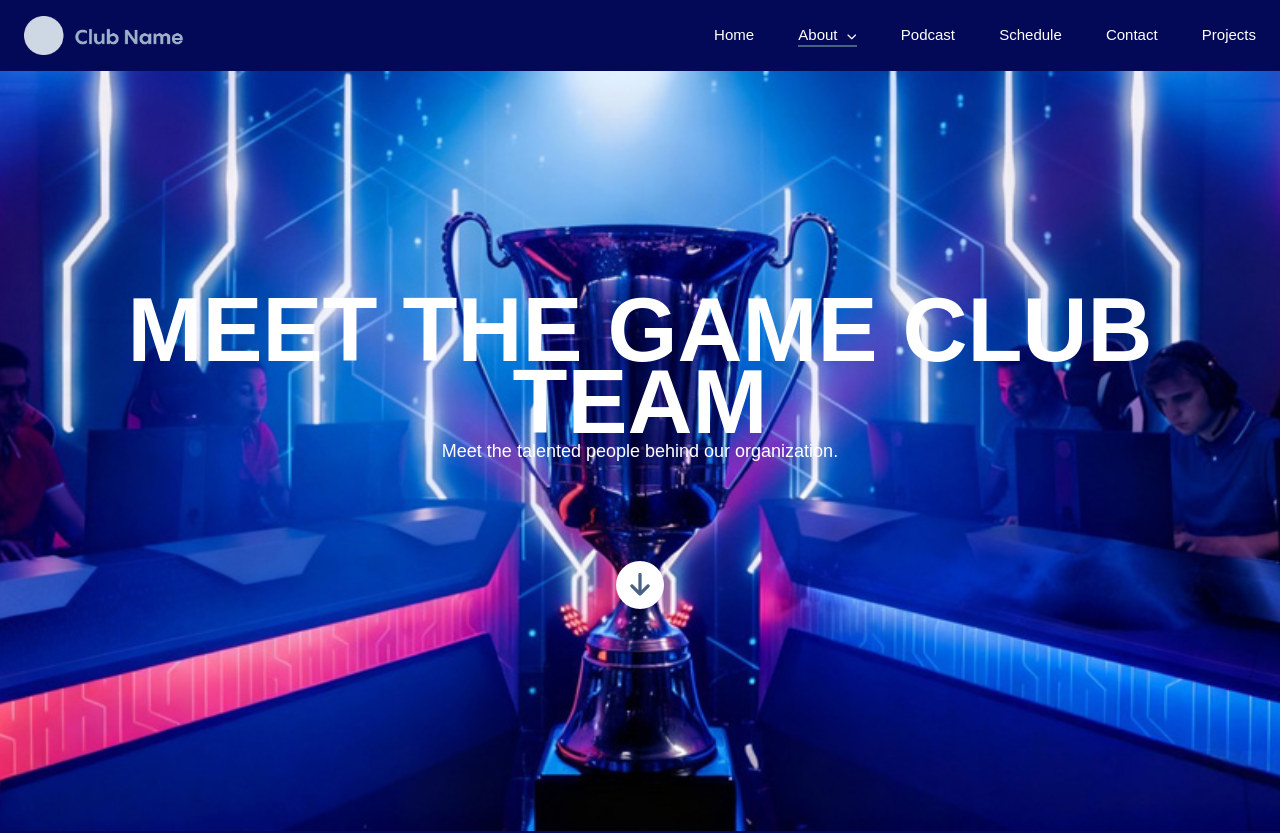
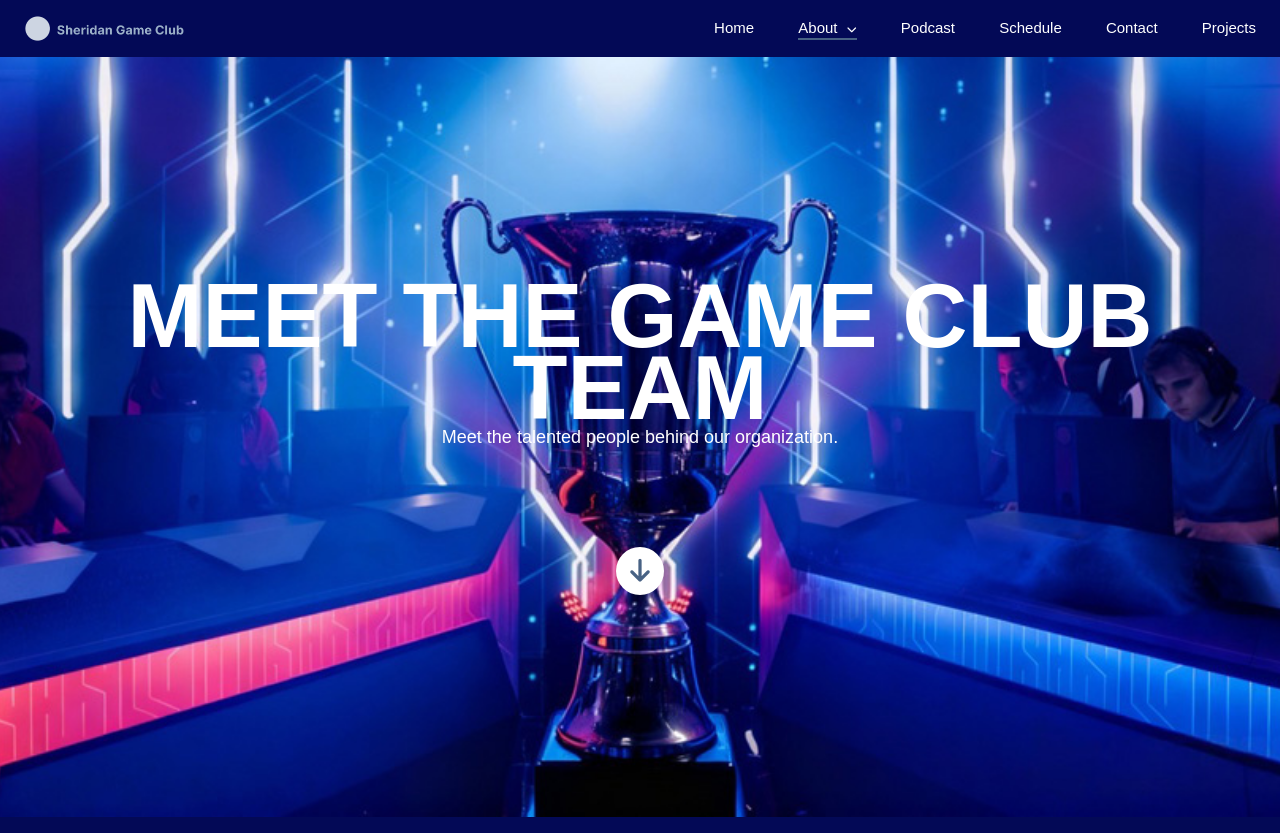
Before and after one commit to Yiqi-Y/gameclub, a plain HTML site: page team.html in a window 1280 px wide. Shown: the top 833 px of the page. Drawn offline with Linux system fonts and the light colour scheme; a web font is replaced by a local one.

Commit message:
Dec 7 change

```diff
--- a/team.html
+++ b/team.html
@@ -79,7 +79,7 @@
    <!-- Header Section -->
     <header class="grid desktop-nav">
       <a href="index.html" class="mobi2 tab2 desk2">
-        <img src="img/logoLightBG.png" alt="Club Name" />
+        <img src="img/header.png" alt="Club Name" />
       </a>
       <nav class="mobi0 tab2 desk2">
         <a href="index.html">Home</a>
```
Also changed, not shown: about.html (+1 -1 lines), contact.html (+1 -1 lines), index.html (+2 -2 lines), podcast.html (+1 -1 lines), projects.html (+1 -1 lines), schedule.html (+1 -1 lines), img/header.png (added).
